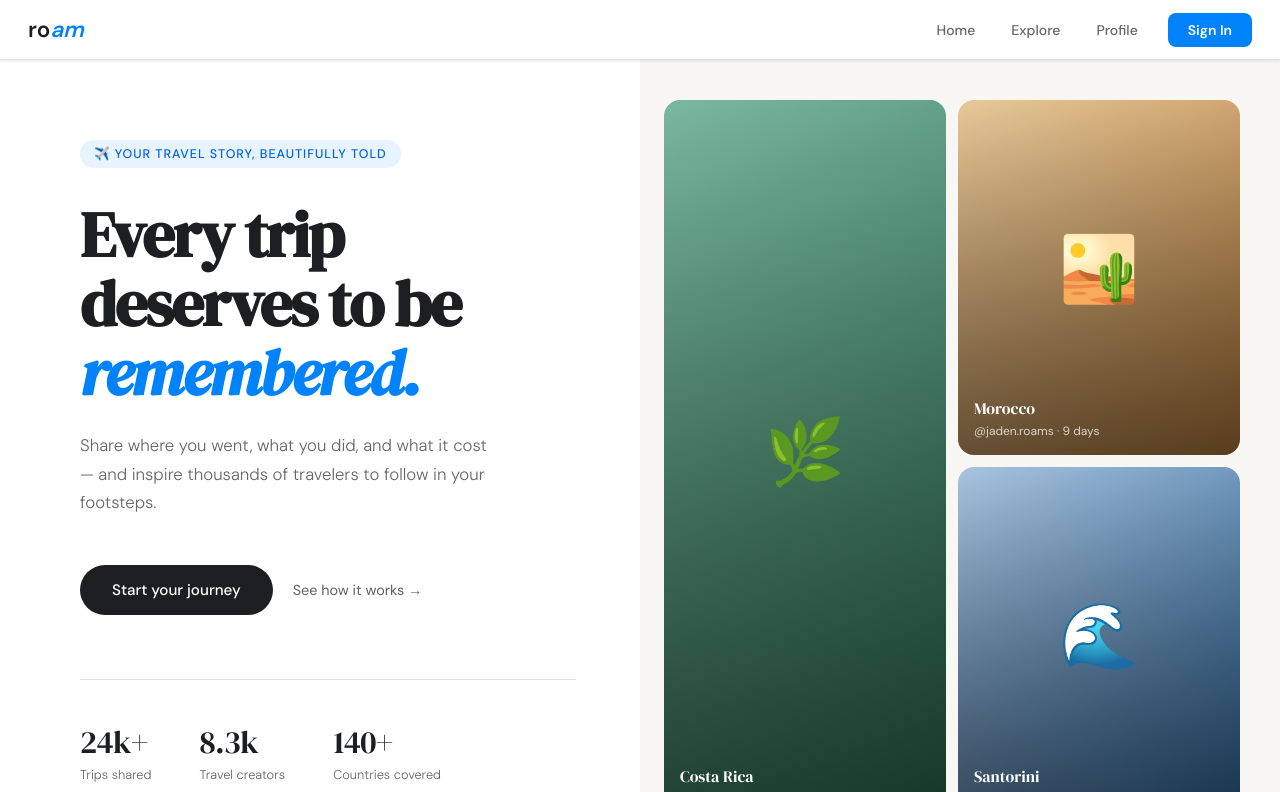
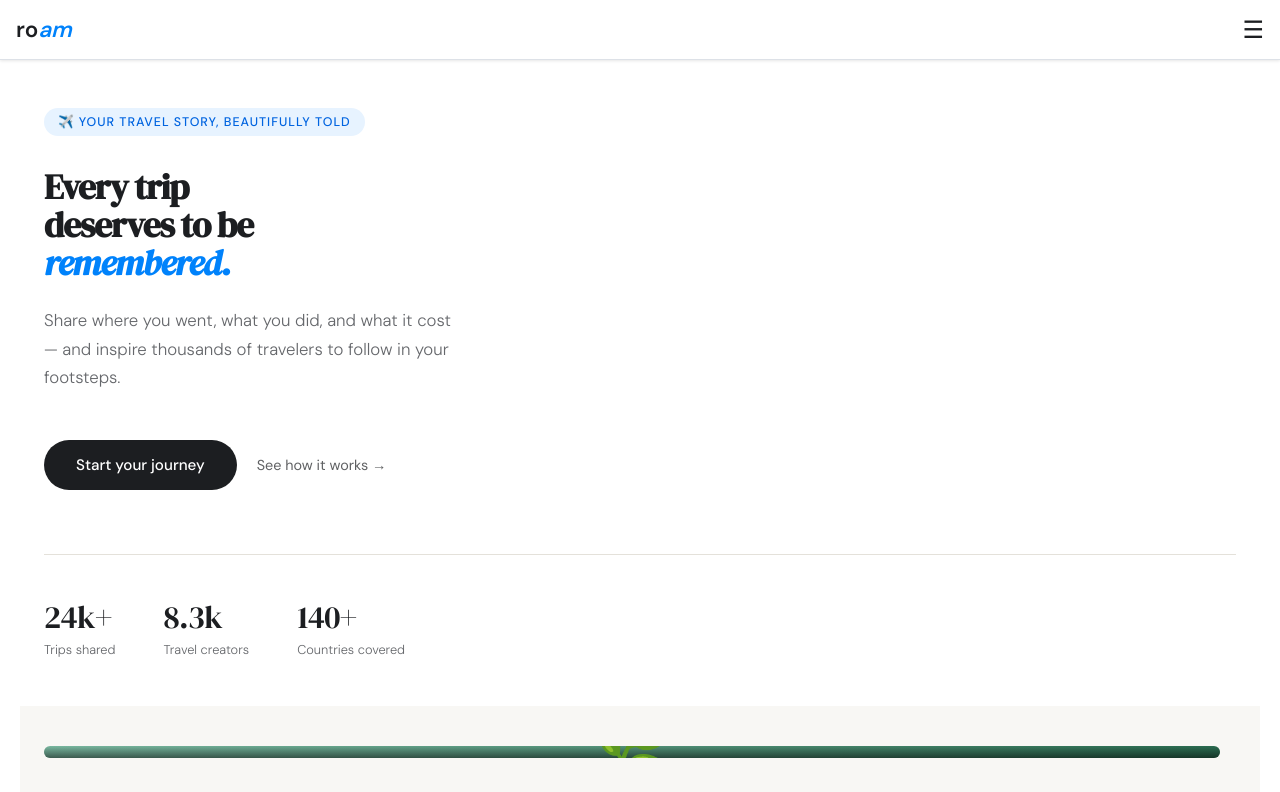
Before and after one commit to csanchez1824/roam, a React (Vite) app: page / in a window 1280 px wide. Shown: the top 792 px of the page. Built offline with nearby package versions, Linux system fonts and the light colour scheme.

Commit message:
fix mobile overflow and button sizes

```diff
--- a/src/index.css
+++ b/src/index.css
@@ -2,6 +2,21 @@
   box-sizing: border-box;
   margin: 0;
   padding: 0;
+}
+
+html {
+  overflow-x: hidden;
+  width: 100%;
+}
+
+body {
+  font-family: 'DM Sans', sans-serif;
+  background: #f0f2f5;
+  color: #1c1e21;
+  min-height: 100vh;
+  overflow-x: hidden;
+  width: 100%;
+  max-width: 100vw;
 }
 
 body {
@@ -16,6 +31,22 @@ a { text-decoration: none; }
 
 /* ── MOBILE ── */
 @media (max-width: 768px) {
+  * {
+    max-width: 100% !important;
+  }
+
+  body, html {
+    overflow-x: hidden !important;
+  }
+
+  /* Bigger tap targets */
+  button, a {
+    min-height: 44px;
+    display: inline-flex;
+    align-items: center;
+    justify-content: center;
+  }
+}
 
   /* Navbar */
   nav { padding: 0 16px !important; }
```
